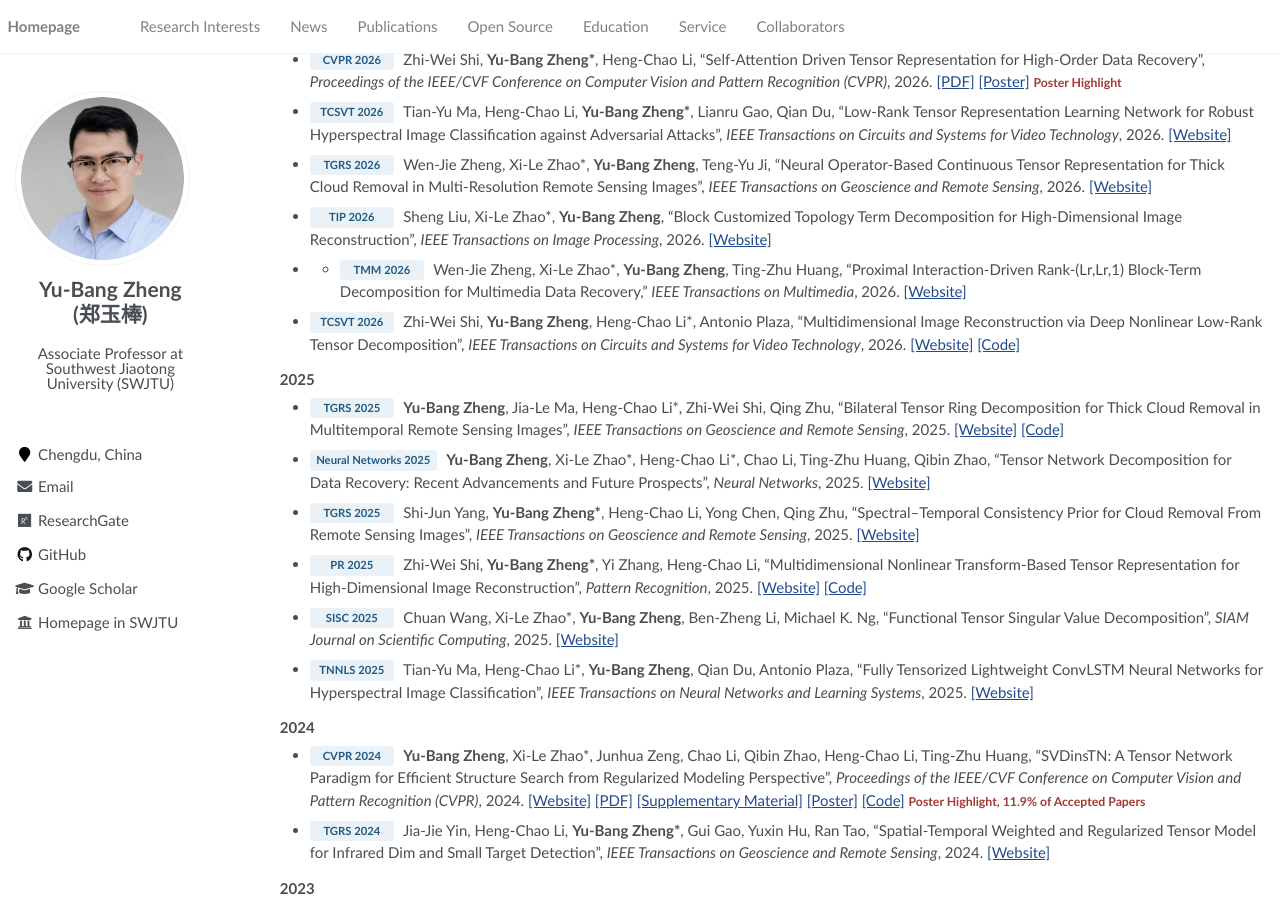
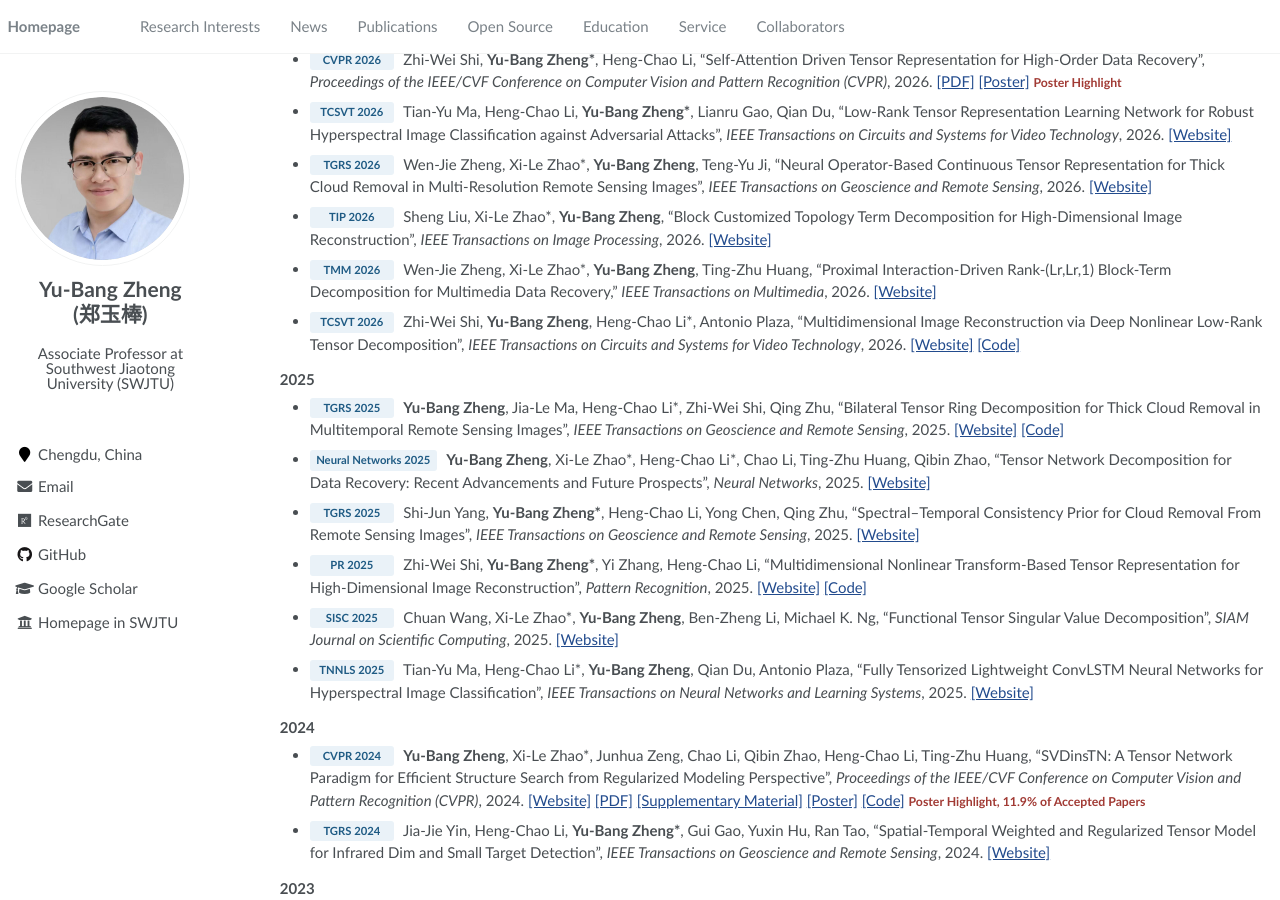
Before and after one commit to YuBangZheng/yubangzheng.github.io, a Jekyll site: the page built from pages/about.md, in a window 1280 px wide and 900 px high, scrolled down 808 px. Built offline with Jekyll 4.4.1, drawn with Linux system fonts in a browser that asks for light colours.

Commit message:
Update about.md

```diff
--- a/pages/about.md
+++ b/pages/about.md
@@ -71,7 +71,7 @@ I am an Associate Professor at the [School of Information Science and Technology
 
 - <span class="pub-venue">TIP 2026</span> Sheng Liu, Xi-Le Zhao\*, **Yu-Bang Zheng**, “Block Customized Topology Term Decomposition for High-Dimensional Image Reconstruction”, _IEEE Transactions on Image Processing_, 2026. [[Website]](https://ieeexplore.ieee.org/document/11493979)
 
-- - <span class="pub-venue">TMM 2026</span> Wen-Jie Zheng, Xi-Le Zhao\*, **Yu-Bang Zheng**, Ting-Zhu Huang, “Proximal Interaction-Driven Rank-(Lr,Lr,1) Block-Term Decomposition for Multimedia Data Recovery,” _IEEE Transactions on Multimedia_, 2026. [[Website]](https://ieeexplore.ieee.org/abstract/document/11643557)
+- <span class="pub-venue">TMM 2026</span> Wen-Jie Zheng, Xi-Le Zhao\*, **Yu-Bang Zheng**, Ting-Zhu Huang, “Proximal Interaction-Driven Rank-(Lr,Lr,1) Block-Term Decomposition for Multimedia Data Recovery,” _IEEE Transactions on Multimedia_, 2026. [[Website]](https://ieeexplore.ieee.org/abstract/document/11643557)
 
 - <span class="pub-venue">TCSVT 2026</span> Zhi-Wei Shi, **Yu-Bang Zheng**, Heng-Chao Li\*, Antonio Plaza, “Multidimensional Image Reconstruction via Deep Nonlinear Low-Rank Tensor Decomposition”, _IEEE Transactions on Circuits and Systems for Video Technology_, 2026. [[Website]](https://ieeexplore.ieee.org/document/11386834) [[Code]](https://yubangzheng.github.io/codes/code_DNLRTD_demo.zip)
 
```
